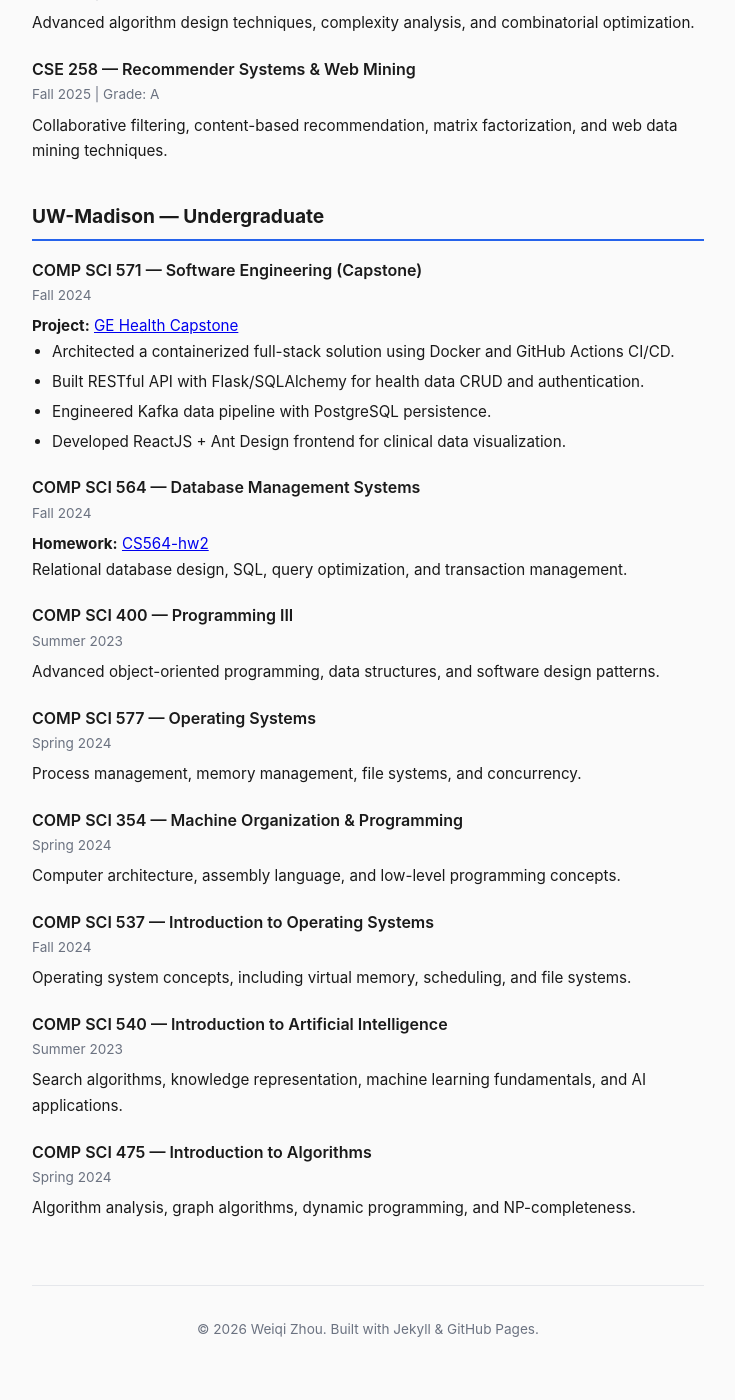
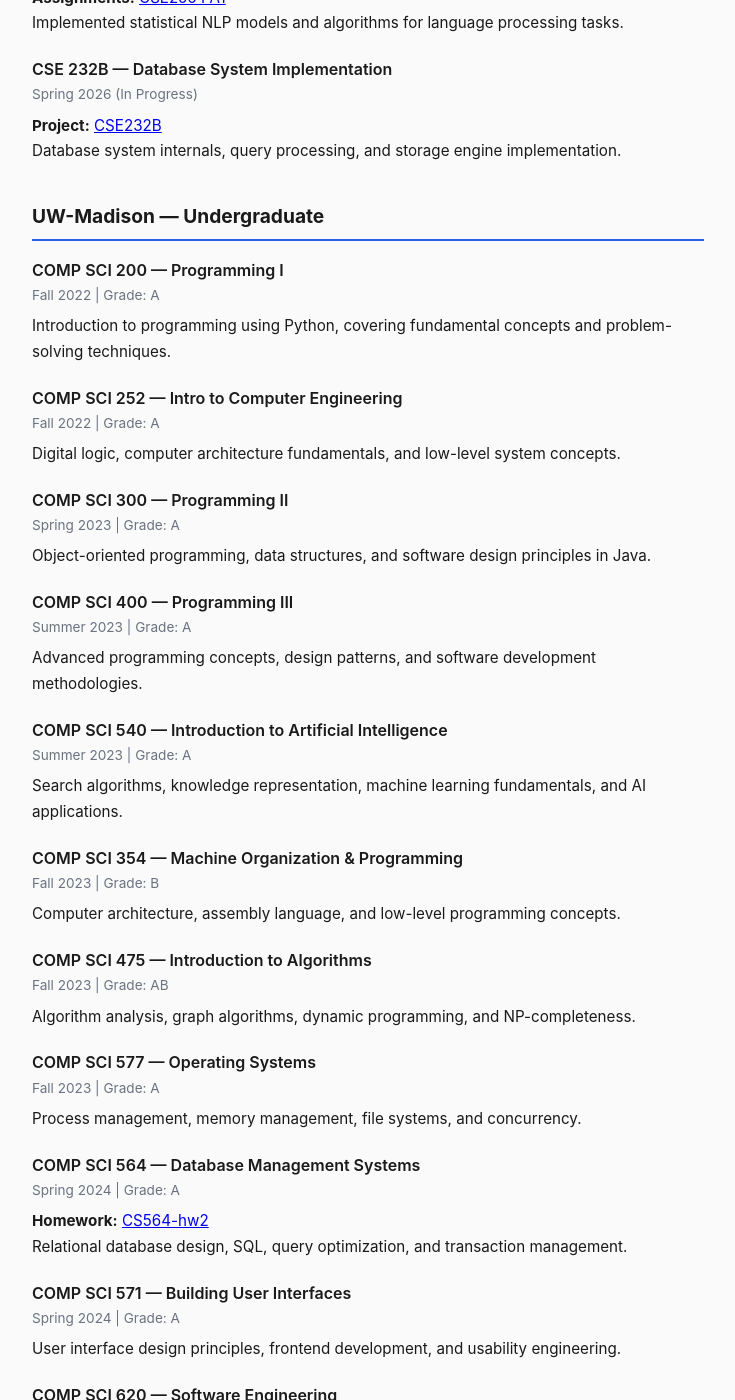
Before and after one commit to WeiqiZhou2002/WeiqiZhou2002.github.io, a Jekyll site: the page built from course.html, in a window 1280 px wide and 1400 px high, scrolled down 938 px. Shown: the whole window, without its empty margins (272-1007 px from the left). Built offline with Jekyll 4.4.1, drawn with Linux system fonts in a browser that asks for light colours; before the commit the page ends 2311 px from its top, so only the background shows below that; some of the changed text lies outside the part shown.

Commit message:
Fix course ordering chronologically, correct transcript data, fix GPA

```diff
--- a/course.html
+++ b/course.html
@@ -9,14 +9,26 @@ title: Course Projects
   <h2>UC San Diego — Graduate</h2>
 
   <div class="resume-item">
+    <h3>CSE 202 — Algorithm Design and Analysis</h3>
+    <p class="meta">Fall 2025 | Grade: A</p>
+    <p>Advanced algorithm design techniques, complexity analysis, and combinatorial optimization.</p>
+  </div>
+
+  <div class="resume-item">
     <h3>CSE 250A — Probabilistic Reasoning &amp; Learning</h3>
     <p class="meta">Fall 2025 | Grade: A</p>
     <p><strong>Project:</strong> <a href="https://github.com/WeiqiZhou2002/Obesity-Prediction" target="_blank">Obesity Risk Prediction with Bayesian Networks</a></p>
     <ul>
-      <li>Engineered data processing pipeline to discretize continuous physiological variables into optimized bins for probabilistic modeling.</li>
-      <li>Designed Bayesian Network structure using Maximum Likelihood Estimation (MLE) to quantify causal relationships between lifestyle factors and health outcomes.</li>
+      <li>Engineered data processing pipeline to discretize continuous physiological variables for probabilistic modeling.</li>
+      <li>Designed Bayesian Network structure using MLE to quantify causal relationships between lifestyle factors and health outcomes.</li>
       <li>Ablation studies improved prediction accuracy from 57.2% to 80.1% via hybrid causal architectures.</li>
     </ul>
+  </div>
+
+  <div class="resume-item">
+    <h3>CSE 258 — Recommender Systems &amp; Web Mining</h3>
+    <p class="meta">Fall 2025 | Grade: A</p>
+    <p>Collaborative filtering, content-based recommendation, matrix factorization, and web data mining techniques.</p>
   </div>
 
   <div class="resume-item">
@@ -39,26 +51,81 @@ title: Course Projects
     <p><strong>Project:</strong> <a href="https://github.com/WeiqiZhou2002/CSE232B" target="_blank">CSE232B</a></p>
     <p>Database system internals, query processing, and storage engine implementation.</p>
   </div>
-
-  <div class="resume-item">
-    <h3>CSE 202 — Algorithm Design and Analysis</h3>
-    <p class="meta">Fall 2025 | Grade: A</p>
-    <p>Advanced algorithm design techniques, complexity analysis, and combinatorial optimization.</p>
-  </div>
-
-  <div class="resume-item">
-    <h3>CSE 258 — Recommender Systems &amp; Web Mining</h3>
-    <p class="meta">Fall 2025 | Grade: A</p>
-    <p>Collaborative filtering, content-based recommendation, matrix factorization, and web data mining techniques.</p>
-  </div>
 </div>
 
 <div class="resume-section">
   <h2>UW-Madison — Undergraduate</h2>
 
   <div class="resume-item">
-    <h3>COMP SCI 571 — Software Engineering (Capstone)</h3>
-    <p class="meta">Fall 2024</p>
+    <h3>COMP SCI 200 — Programming I</h3>
+    <p class="meta">Fall 2022 | Grade: A</p>
+    <p>Introduction to programming using Python, covering fundamental concepts and problem-solving techniques.</p>
+  </div>
+
+  <div class="resume-item">
+    <h3>COMP SCI 252 — Intro to Computer Engineering</h3>
+    <p class="meta">Fall 2022 | Grade: A</p>
+    <p>Digital logic, computer architecture fundamentals, and low-level system concepts.</p>
+  </div>
+
+  <div class="resume-item">
+    <h3>COMP SCI 300 — Programming II</h3>
+    <p class="meta">Spring 2023 | Grade: A</p>
+    <p>Object-oriented programming, data structures, and software design principles in Java.</p>
+  </div>
+
+  <div class="resume-item">
+    <h3>COMP SCI 400 — Programming III</h3>
+    <p class="meta">Summer 2023 | Grade: A</p>
+    <p>Advanced programming concepts, design patterns, and software development methodologies.</p>
+  </div>
+
+  <div class="resume-item">
+    <h3>COMP SCI 540 — Introduction to Artificial Intelligence</h3>
+    <p class="meta">Summer 2023 | Grade: A</p>
+    <p>Search algorithms, knowledge representation, machine learning fundamentals, and AI applications.</p>
+  </div>
+
+  <div class="resume-item">
+    <h3>COMP SCI 354 — Machine Organization &amp; Programming</h3>
+    <p class="meta">Fall 2023 | Grade: B</p>
+    <p>Computer architecture, assembly language, and low-level programming concepts.</p>
+  </div>
+
+  <div class="resume-item">
+    <h3>COMP SCI 475 — Introduction to Algorithms</h3>
+    <p class="meta">Fall 2023 | Grade: AB</p>
+    <p>Algorithm analysis, graph algorithms, dynamic programming, and NP-completeness.</p>
+  </div>
+
+  <div class="resume-item">
+    <h3>COMP SCI 577 — Operating Systems</h3>
+    <p class="meta">Fall 2023 | Grade: A</p>
+    <p>Process management, memory management, file systems, and concurrency.</p>
+  </div>
+
+  <div class="resume-item">
+    <h3>COMP SCI 564 — Database Management Systems</h3>
+    <p class="meta">Spring 2024 | Grade: A</p>
+    <p><strong>Homework:</strong> <a href="https://github.com/WeiqiZhou2002/CS564-hw2" target="_blank">CS564-hw2</a></p>
+    <p>Relational database design, SQL, query optimization, and transaction management.</p>
+  </div>
+
+  <div class="resume-item">
+    <h3>COMP SCI 571 — Building User Interfaces</h3>
+    <p class="meta">Spring 2024 | Grade: A</p>
+    <p>User interface design principles, frontend development, and usability engineering.</p>
+  </div>
+
+  <div class="resume-item">
+    <h3>COMP SCI 620 — Software Engineering</h3>
+    <p class="meta">Fall 2024 | Grade: A</p>
+    <p>Software development lifecycle, agile methodologies, and team-based project management.</p>
+  </div>
+
+  <div class="resume-item">
+    <h3>Computer Sciences Capstone</h3>
+    <p class="meta">Fall 2024 | Grade: A</p>
     <p><strong>Project:</strong> <a href="https://github.com/WeiqiZhou2002/GE-health-Capstone" target="_blank">GE Health Capstone</a></p>
     <ul>
       <li>Architected a containerized full-stack solution using Docker and GitHub Actions CI/CD.</li>
@@ -69,45 +136,14 @@ title: Course Projects
   </div>
 
   <div class="resume-item">
-    <h3>COMP SCI 564 — Database Management Systems</h3>
-    <p class="meta">Fall 2024</p>
-    <p><strong>Homework:</strong> <a href="https://github.com/WeiqiZhou2002/CS564-hw2" target="_blank">CS564-hw2</a></p>
-    <p>Relational database design, SQL, query optimization, and transaction management.</p>
+    <h3>COMP SCI 506 — Foundations of Mobile Systems &amp; Applications</h3>
+    <p class="meta">Fall 2024 | Grade: A</p>
+    <p>Mobile application development, system-level programming, and mobile OS concepts.</p>
   </div>
 
   <div class="resume-item">
-    <h3>COMP SCI 400 — Programming III</h3>
-    <p class="meta">Summer 2023</p>
-    <p>Advanced object-oriented programming, data structures, and software design patterns.</p>
-  </div>
-
-  <div class="resume-item">
-    <h3>COMP SCI 577 — Operating Systems</h3>
-    <p class="meta">Spring 2024</p>
-    <p>Process management, memory management, file systems, and concurrency.</p>
-  </div>
-
-  <div class="resume-item">
-    <h3>COMP SCI 354 — Machine Organization &amp; Programming</h3>
-    <p class="meta">Spring 2024</p>
-    <p>Computer architecture, assembly language, and low-level programming concepts.</p>
-  </div>
-
-  <div class="resume-item">
-    <h3>COMP SCI 537 — Introduction to Operating Systems</h3>
-    <p class="meta">Fall 2024</p>
-    <p>Operating system concepts, including virtual memory, scheduling, and file systems.</p>
-  </div>
-
-  <div class="resume-item">
-    <h3>COMP SCI 540 — Introduction to Artificial Intelligence</h3>
-    <p class="meta">Summer 2023</p>
-    <p>Search algorithms, knowledge representation, machine learning fundamentals, and AI applications.</p>
-  </div>
-
-  <div class="resume-item">
-    <h3>COMP SCI 475 — Introduction to Algorithms</h3>
-    <p class="meta">Spring 2024</p>
-    <p>Algorithm analysis, graph algorithms, dynamic programming, and NP-completeness.</p>
+    <h3>COMP SCI 407 — Python for Java Programmers</h3>
+    <p class="meta">Fall 2024 | Grade: A</p>
+    <p>Transitioning from Java to Python: language features, idioms, and best practices.</p>
   </div>
 </div>
--- a/resume.html
+++ b/resume.html
@@ -25,9 +25,9 @@ title: Resume
     <h3>University of Wisconsin-Madison</h3>
     <p class="meta">Bachelor of Science in Computer Science with Distinction | Sep 2022 – May 2025</p>
     <ul>
-      <li>GPA: 3.91/4.0</li>
+      <li>GPA: 3.926/4.0</li>
       <li>Honors: Dean's List (Fall 2022, Spring 2023, Spring 2024, Fall 2024)</li>
-      <li>Courses: Building User Interfaces, Database Management Systems, Machine Organization and Programming</li>
+      <li>Courses: Algorithm Design, Database Systems, Operating Systems, Software Engineering, User Interfaces, Artificial Intelligence</li>
     </ul>
   </div>
 </div>
```
